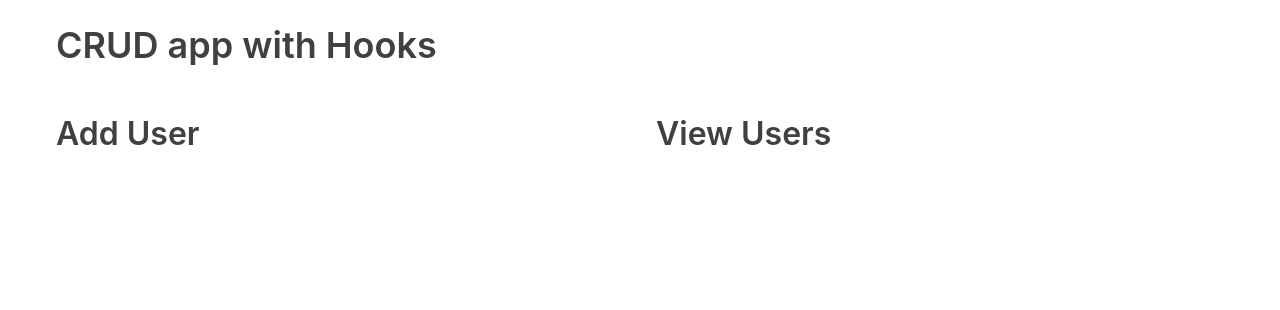
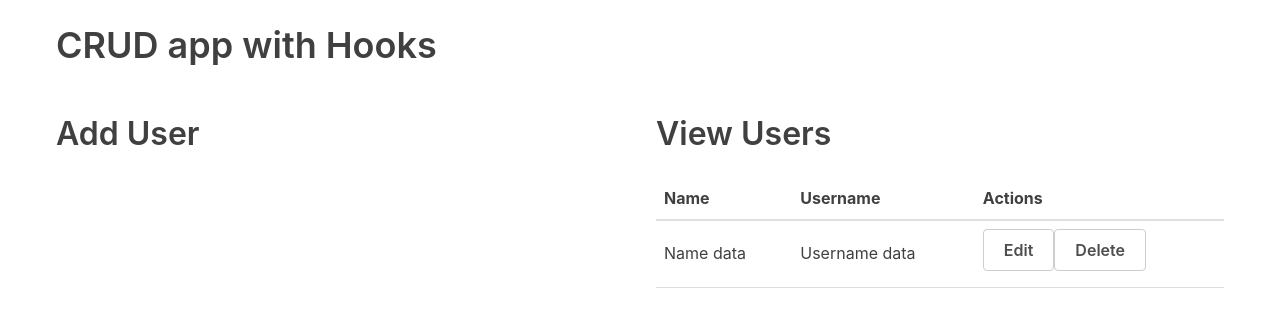
Before and after one commit to aaronrbeck/react-hooks, a React (Create React App) app: page / in a window 1280 px wide. Shown: the top 310 px of the page. Built offline with nearby package versions, Linux system fonts and the light colour scheme.

Commit message:
added UserTable component to App

```diff
--- a/src/App.js
+++ b/src/App.js
@@ -1,4 +1,5 @@
 import React, { Component } from 'react';
+import UserTable from './tables/UserTable'
 
 const App = () => {
   return(
@@ -10,6 +11,7 @@
           </div>
           <div className="flex-large">
             <h2>View Users</h2>
+            <UserTable />
           </div>
       </div>
     </div>
--- /dev/null
+++ b/src/tables/UserTable.js
@@ -0,0 +1,25 @@
+import React from 'react'
+
+const UserTable = () => (
+    <table>
+        <thead>
+            <tr>
+                <th>Name</th>
+                <th>Username</th>
+                <th>Actions</th>
+            </tr>
+        </thead>
+
+    <tbody>
+        <tr>
+            <td>Name data</td>
+            <td>Username data</td>
+            <td>
+                <button className="button muted-button">Edit</button>
+                <button className="button muted-button">Delete</button>
+            </td>
+        </tr>
+    </tbody>
+    </table>
+)
+export default UserTable
```
Lines whose indentation alone changed are shown as unchanged.
